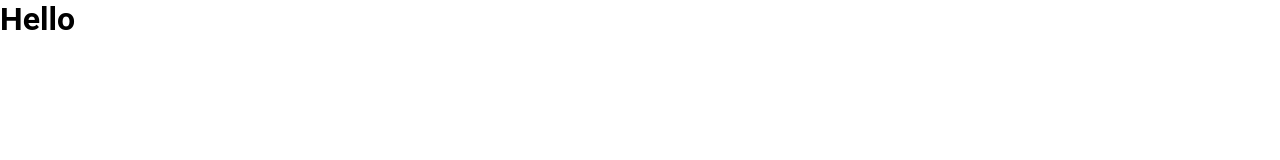
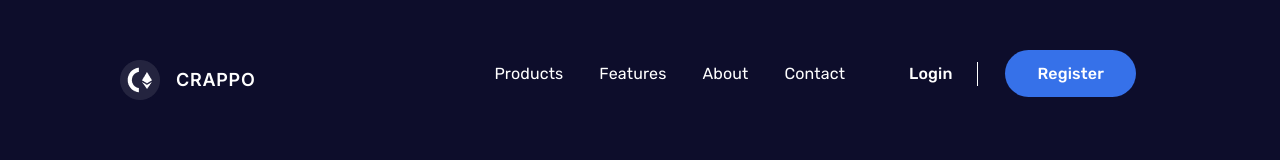
Before and after one commit to adetoyese607/coding-challenge, a plain HTML site: page index.html in a window 1280 px wide. Drawn offline with Linux system fonts and the light colour scheme.

Commit message:
Header done

```diff
--- a/css/style.css
+++ b/css/style.css
@@ -1,10 +1,12 @@
-
+@import url('https://fonts.googleapis.com/css2?family=Rubik:wght@300;400;500;600;700;800;900&display=swap');
+@import url('https://fonts.googleapis.com/css2?family=Inter:wght@500;600&display=swap');
 body {
     margin: 0;
-    font-family: 'Roboto', sans-serif;
     position: relative;
+color: #fff;
+background: #0D0D2B;
+font-family: 'Rubik', sans-serif;
 
-   min-height: 100vh;
 }
 
 * {
@@ -19,3 +21,87 @@ body {
 ::after {
     box-sizing: border-box;
 }
+.row{
+    padding:0 120px ;
+}
+.container{
+  position: relative;
+}
+
+main{
+    position: relative;
+    top: 60px;
+    min-height: 100vh;
+}
+/* header */
+header{
+        display: flex;
+        justify-content: space-between;
+}
+header ul{
+    text-decoration: none;
+   position: relative;
+   list-style: none;
+
+}
+ul li{
+    display: inline-block;
+    padding:0 16px;
+
+
+}
+header span{
+    margin-left: 20px;
+
+}
+header ul span  a{
+
+font-weight: 500;
+line-height: 24px;
+
+}
+li a:hover{
+
+    border-bottom:1px solid #3671E9;
+}
+span a:hover{
+    border-bottom:transparent;
+}
+span li {
+    padding: 0 24px;
+}
+header ul a{
+    padding-bottom: 7px;
+    /* background-color: darkblue; */
+    font-weight: 400;
+font-size: 16px;
+line-height: 28px;
+letter-spacing: 0.01em;
+color: #FFFFFF;
+transition: all 0.6s ease;
+
+}
+header .login{
+    border-right: 1px solid white;
+}
+header .register{
+    background-color: #3671E9;
+    padding: 14px 32px;
+    border-radius: 32px;
+}
+
+
+
+header .logo{
+    display: flex;
+    gap: 16px;
+}
+.logo h5{
+    font-family: 'Inter', sans-serif;
+    align-self: center;
+    text-transform: uppercase;
+    font-weight: 600;
+font-size: 18px;
+line-height: 22px;
+letter-spacing: 0.04em;
+}
--- a/index.html
+++ b/index.html
@@ -11,7 +11,36 @@
 </head>
 
 <body>
-<h1>Hello</h1>
+
+    <main>
+
+<section class="container">
+    <div class="row">
+        <header>
+            <div class="logo">
+            <img src="./assets/Logo.png">
+            <h5>Crappo</h5>
+            </div>
+            <div class="links">
+                <ul>
+                    <li><a href="#">Products</a></li>
+                    <li><a href="#">Features</a></li>
+                    <li><a href="#">About</a></li>
+                    <li><a href="#">Contact</a></li>
+                    <span>
+                        <li class="login"><a href="#">Login</a></li>
+                    <li ><a href="#" class="register">Register</a></li>
+                    </span>
+                </ul>
+            </div>
+        </header>
+
+
+    </div>
+
+</section>
+
+    </main>
 
     </body>
     </html>
```
Also changed, not shown: assets/Illustration.png (added), assets/Logo.png (added), assets/shadow1.png (added), assets/shadow2.png (added).
